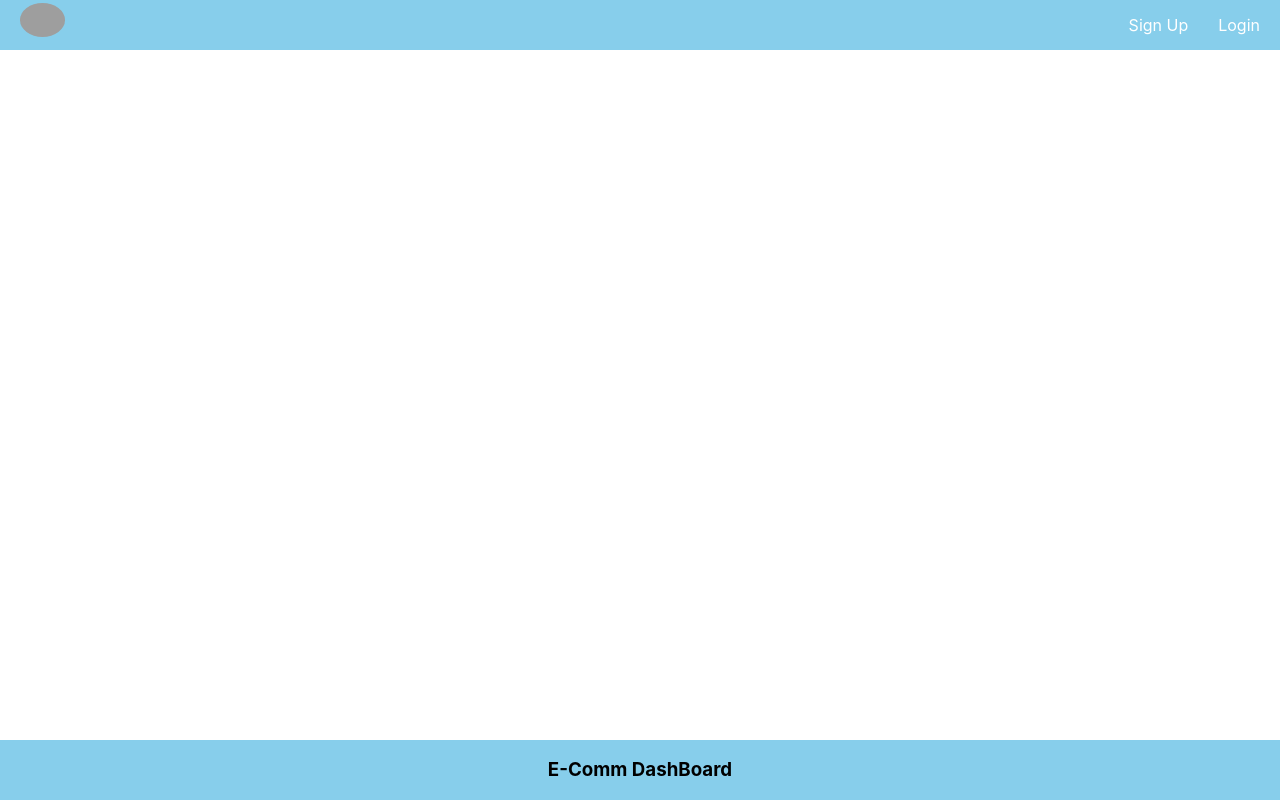
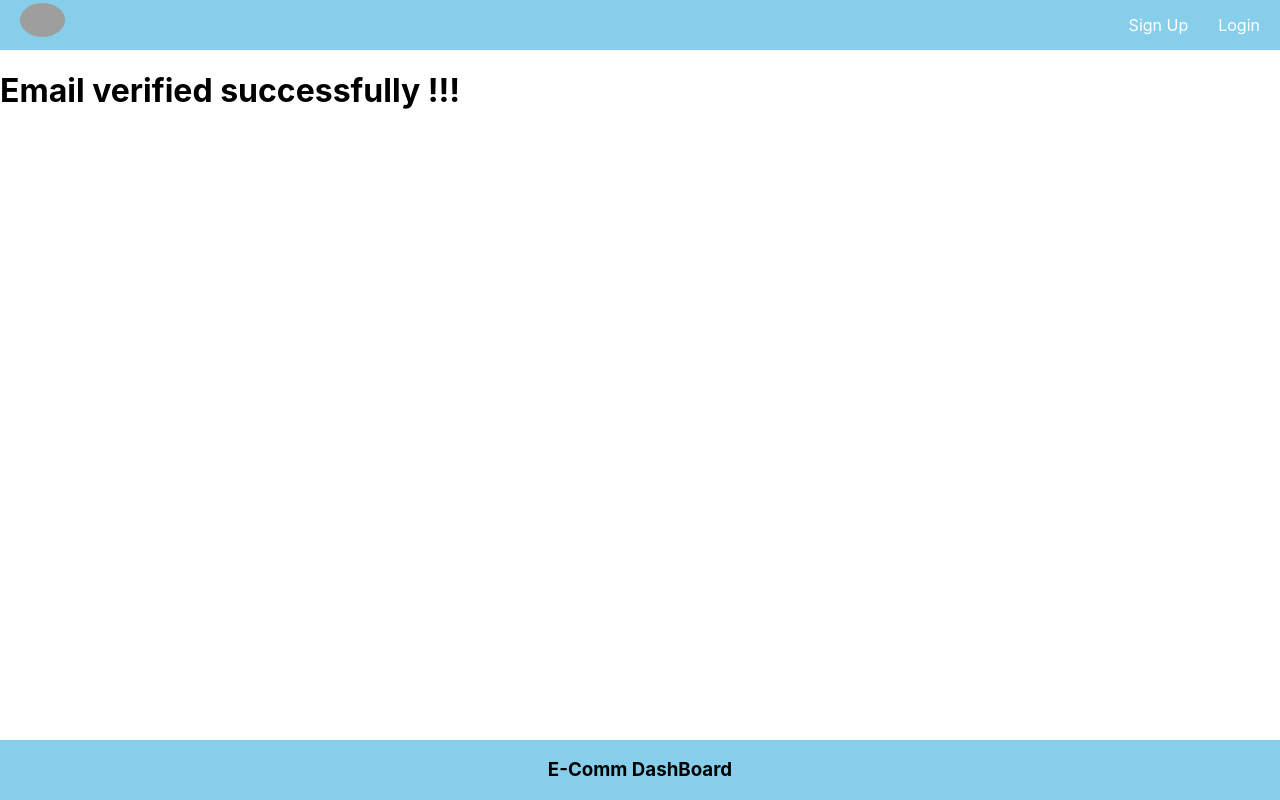
Before and after one commit to KD278/E-Comm_FrontEnd, a React (Create React App) app: page /emailverify in a window 1280 px wide. Built offline with nearby package versions, Linux system fonts and the light colour scheme; no server answers; grey boxes are pictures that could not be loaded.

Commit message:
emailverification page added

```diff
--- a/src/App.js
+++ b/src/App.js
@@ -9,6 +9,7 @@ import AppProduct from "./components/AddProduct";
 import ProductList from "./components/ProductList";
 import UpdateProduct from "./components/UpdateProduct";
 import Profile from "./components/Profile";
+import Verification from "./components/Verification";
 
 const App = () => {
   return (
@@ -40,6 +41,7 @@ const App = () => {
           </Route>
           <Route path="/signup" element={<SignUp />}></Route>
           <Route path="/login" element={<Login />}></Route>
+          <Route path="/emailverify" element={<Verification />}></Route>
         </Routes>
       </BrowserRouter>
       <Footer />
--- a/src/components/Login.js
+++ b/src/components/Login.js
@@ -19,13 +19,14 @@ const Login = () => {
       body: JSON.stringify({ email, password }),
       headers: {
         "Content-Type": "application/json",
+        authorization: `${JSON.parse(localStorage.getItem("token"))}`,
       },
     });
     result = await result.json();
     if (result.user) {
       localStorage.setItem("user", JSON.stringify(result.user));
       localStorage.setItem("token", JSON.stringify(result.auth));
-      navigate("/");
+      // navigate("/");
     } else {
       alert("Please Enter Correct Details");
     }
--- /dev/null
+++ b/src/components/Verification.js
@@ -0,0 +1,23 @@
+import React, { useEffect } from "react";
+
+const Verification = () => {
+  const vefifyEmail = async () => {
+    let result = await fetch("https://backend-sd55.onrender.com/email/verify", {
+      method: "get",
+    });
+    result = await result.json();
+    console.log(result);
+  };
+
+  useEffect(() => {
+    vefifyEmail();
+  }, []);
+
+  return (
+    <div>
+      <h1>Email verified successfully !!!</h1>
+    </div>
+  );
+};
+
+export default Verification;
```
